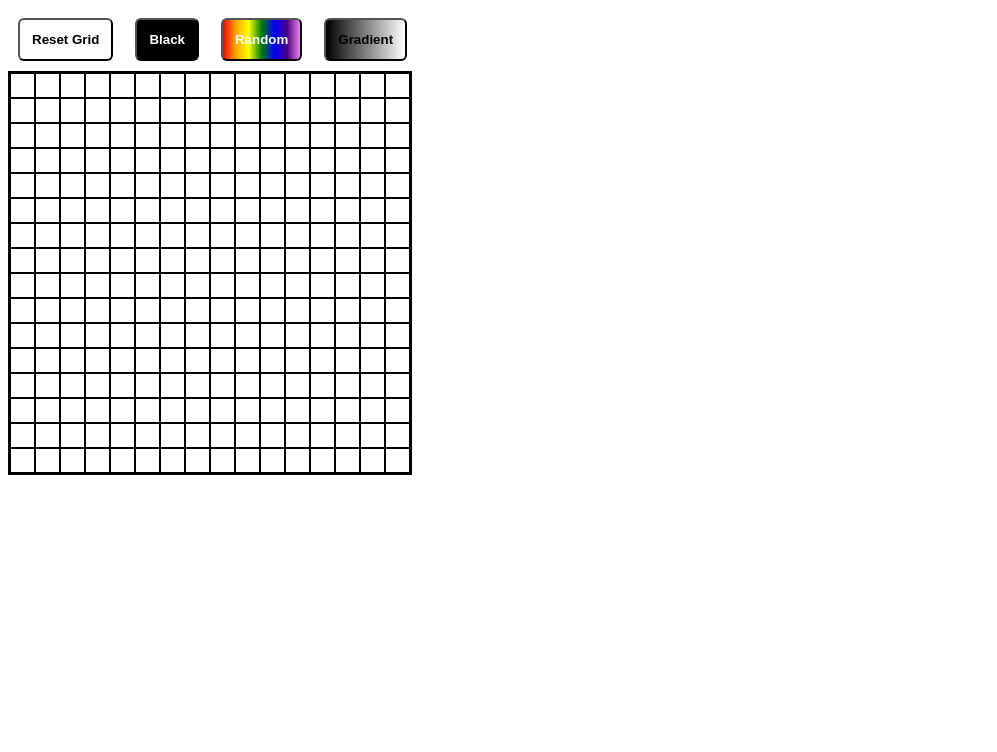
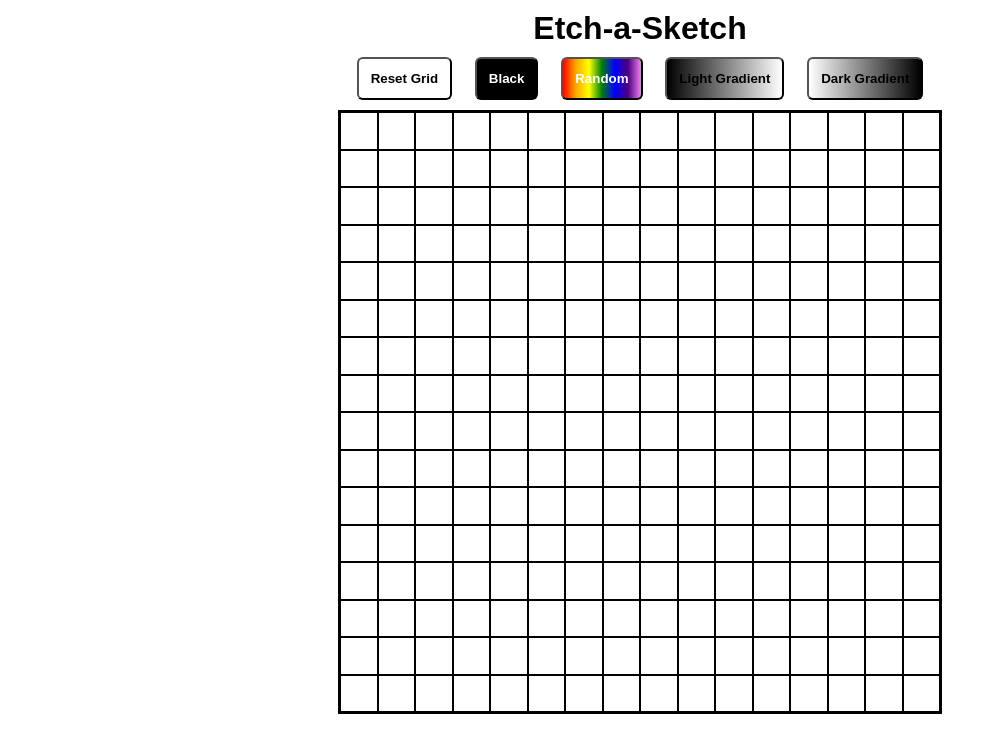
Before and after one commit to codydegen/etch_a_sketch, a plain HTML site: page index.html in a window 1280 px wide. Shown: the whole page, without its empty margins (0-997 px from the left). Drawn offline with Linux system fonts and the light colour scheme.

Commit message:
Add Gradient Functions, Update Formatting

```diff
--- a/index.html
+++ b/index.html
@@ -6,10 +6,12 @@
     <link rel="stylesheet" href="style.css">
 </head>
 <body>
+        <h1>Etch-a-Sketch</h1>
         <button id="clear">Reset Grid</button>
         <button id="black" class="color selected">Black</button>
         <button id="rainbow" class="color">Random</button>
-        <button id="gradient" class="color">Gradient</button>
+        <button id="lightgradient" class="color">Light Gradient</button>
+        <button id="darkgradient" class="color">Dark Gradient</button>
 
     <div id="container">
 
--- a/myscripts.js
+++ b/myscripts.js
@@ -9,7 +9,7 @@ const clearbtn = document.querySelector('#clear');
 clearbtn.addEventListener('click', resetGrid);
 const colorbtn = document.querySelectorAll(".color");
 colorbtn.forEach((button) => button.addEventListener('click', changeFillMethod));
-//colorbtn.addEventListener;
+
 
 function changeFillMethod(e){
     const colorbtn = document.querySelectorAll(".color");
@@ -25,7 +25,7 @@ function resetGrid(){//remove all elements from grid so it can be resized, ask f
     while (container.firstChild) {
         container.removeChild(container.firstChild);
     }
-    const newSize = prompt("What would you like the new size of the grid to be?")
+    const newSize = prompt("How many squares would you like per side?");
     if (!isNaN(newSize)) {
         populateGrid(newSize);
 
@@ -38,31 +38,59 @@ function resetGrid(){//remove all elements from grid so it can be resized, ask f
 
 function populateGrid(gridSize){//create grid with size of input
     const container = document.querySelector('#container');
-    container.setAttribute('style','grid-template: repeat('+gridSize+',1fr) / repeat('+gridSize+',1fr); background: hsl(360,50%,50%);');
-    for (let i = 1; i <=gridSize*gridSize;i++){
-        //console.log(i);
-        let tempElement = document.createElement('div');
-        //grid.createElement('div');
-        tempElement.classList.add('box');
-        //tempElement.textContent = 'test'+i;
-        container.appendChild(tempElement);
-
+    container.setAttribute('style','grid-template: repeat('+gridSize+',1fr) / repeat('+gridSize+',1fr); background-color: rgb(255,255,255);');
+    for (let i = 1; i <=gridSize; i++){
+        for (let j = 1; j <= gridSize; j++){
+            //console.log(i);
+            let tempElement = document.createElement('div');
+            //grid.createElement('div');
+            tempElement.classList.add('box');
+            tempElement.classList.add('x'+i+'y'+j);
+            tempElement.setAttribute('style','background-color: rgb(255,255,255);');
+            //tempElement.textContent = 'x'+i+'y'+j+'\n'+tempElement.getAttribute('style','background-color');
+            console.log(tempElement);
+            container.appendChild(tempElement);
+        }
     }
     const boxes = document.querySelectorAll('.box');
     boxes.forEach((square) => square.addEventListener('mouseenter', mouseOver));
 }
 function mouseOver(e) {
     const fillMethod = document.querySelector(".selected").innerText;
+    //console.log(e.target.classList[1]);
+    const fillTarget = document.querySelector("."+e.target.classList[1]);
+    //console.log(fillTarget);
+    //console.log(fillTarget.getAttribute('style','background-color'));
     if (fillMethod === 'Black'){
-        e.target.style.cssText = "background-color: hsl(0,0%,0%)";
+        e.target.style.cssText = "background-color: rgb(0,0,0)";
     }else if (fillMethod === 'Random'){
         e.target.style.cssText = "background-color: hsl("+Math.random()*360+","+Math.random()*100+"%,"+Math.random()*100+"%)";
-    }else if (fillMethod === 'Gradient'){
-        console.log(e);
+    }else if (fillMethod === 'Light Gradient'){
+        //console.log(e);
         //if (console.logconsole.log(e.fromElement.style.backgroundColor);
-        //if (e.bgColor === ""){
-         //   e.bgColor
+
+        // if (fillTarget.getAttribute('style','background-color') == ""){
+        // //if (e.fromElement.style.backgroundColor == ""){
+        // //    e.target.style.cssText = "background-color: rgb(250,250,250)";
+        //     alert("didn't expect this");
+
+        //     e.target.style.cssText = "background-color: rgb(250,250,250)";
+
+        // }else{
+            changeGradient(fillTarget, 25);
         //}
+    }else if (fillMethod === 'Dark Gradient'){
+        changeGradient(fillTarget, -25);
     }
-    //this.classList.add('filled');
+
 };
+function changeGradient(fillTarget, changeAmount){
+    let colors = fillTarget.getAttribute('style','background-color').split(',');
+            //colors.forEach((element) => console.log(element))
+            let red = Math.round(parseFloat(colors[0].split('(')[colors[0].split('(').length-1])+changeAmount);
+            let green = Math.round(parseFloat(colors[1])+changeAmount);
+            let blue = Math.round(parseFloat(colors[2].split(')')[0])+changeAmount);
+            //console.log("background-color: rgb("+red+", "+green+", "+blue+")");
+            fillTarget.setAttribute('style','background-color: rgb('+red+','+green+','+blue+');')
+            //e.target.style.cssText = "background-color: rgb("+red+", "+green+", "+blue+")";
+}
--- a/style.css
+++ b/style.css
@@ -1,20 +1,41 @@
-html {
-    font-size: 8px;
+* {
+    margin: 0;
+    padding: 0;
+  font-family: "Arial", "Helvetica", sans-serif;
+}
 
+body, html {
+  font: arial;
+    font-size: 10px;
+    height: 100%;
+    width: 100%;
+  display: inline-block;
+}
+h1 {
+  font-size: 32px;
+  display: block;
+  text-align: center;
+  padding: 10px 10px 0px 10px;
+}
+
+body {
+  text-align: center;
 }
 
 #container {
     display: grid;
-
+    position: fixed;
+    left: 50%;
+    transform: translate(-50%,0);
     grid-template: repeat(16,1fr) / repeat(16,1fr) ;
     border: 2px black solid;
-    width: 400px;
-    height: 400px;
+    width: 600px;
+    height: 600px;
 }
 
 .box {
     border: 1px black solid;
-    background-color: hsl(360, 100%, 100%);
+    background-color: rgb(255, 255, 255);
 }
 
 .filled {
@@ -38,8 +59,11 @@ button {
     color: white;
 }
 
-#gradient {
+#lightgradient {
     background-image: linear-gradient(to right, black, white);
+}
+#darkgradient {
+    background-image: linear-gradient(to right, white, black);
 }
 
 #rainbow {
```
